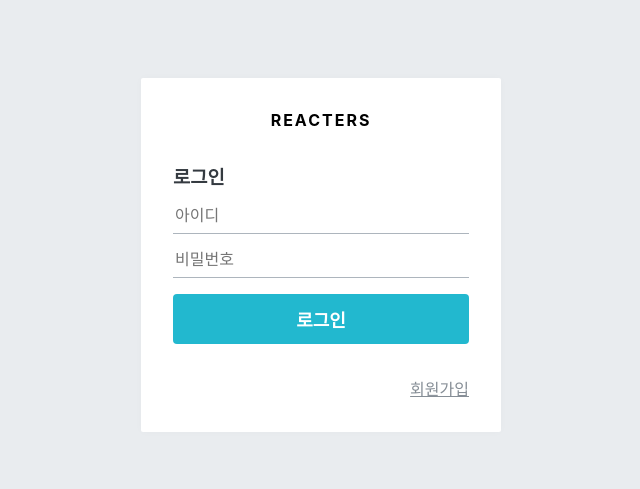
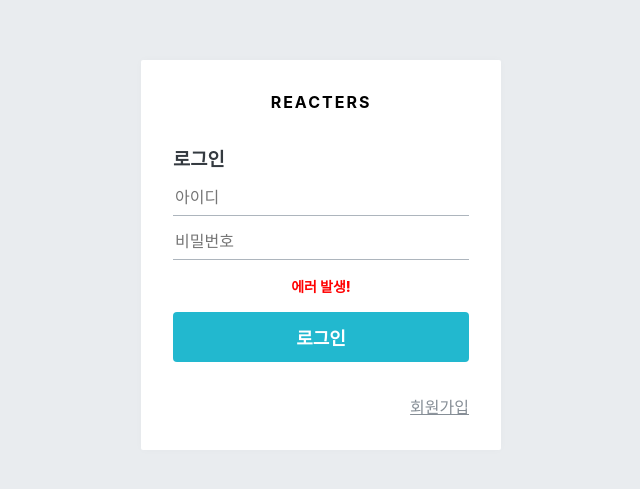
Before and after one commit to kangdari/Blog-Frontend, a React (Create React App) app: page /login in a window 1280 px wide. Shown: the part 145-634 px from the top of the page, without its empty margins (319-959 px from the left). Built offline with nearby package versions, Linux system fonts and the light colour scheme.

Commit message:
인증 요청 실패로 인한 에러메시지 UI 작업

```diff
--- a/src/components/auth/AuthForm.js
+++ b/src/components/auth/AuthForm.js
@@ -49,6 +49,15 @@ const textMap = {
     register: '회원가입',
 };
 
+// 에러 메세지
+const ErrorMessage = styled.div`
+    color: red;
+    text-align: center;
+    font-size: 0.875rem;
+    font-weight: 800;
+    margin-top: 1rem;
+`;
+
 const AuthForm = ({ type, form, onChange, onSubmit }) => {
     const text = textMap[type];
     return (
@@ -80,6 +89,8 @@ const AuthForm = ({ type, form, onChange, onSubmit }) => {
                         value={form.passwordConfirm}
                     />
                 )}
+                {/* 에러 메세지 */}
+                <ErrorMessage>에러 발생!</ErrorMessage>
                 <Button cyan fullWidth style={{ marginTop: '1rem' }}>
                     {text}
                 </Button>
```
Also changed, not shown: 1 other file (tests, documents, lock files or other folders).
